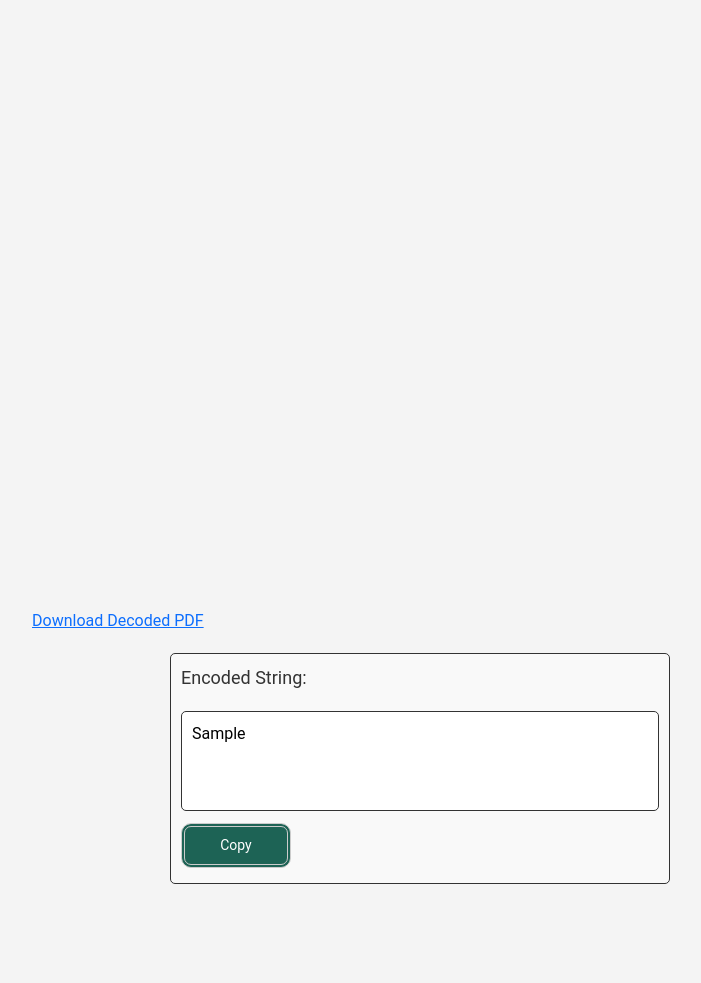
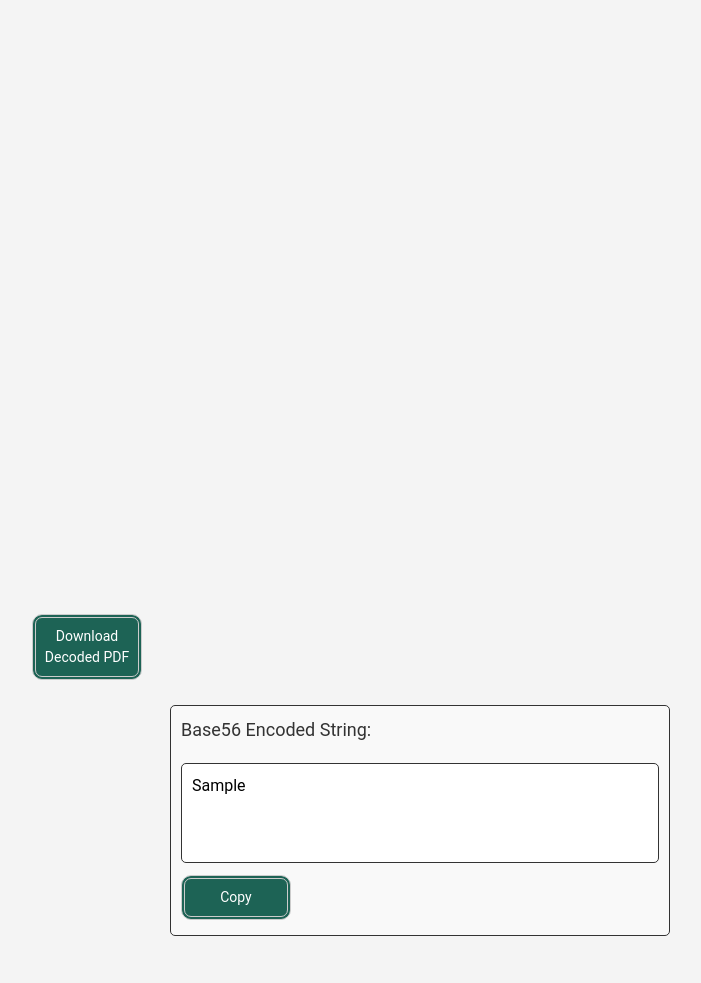
Before and after one commit to ddeveloper72/pdf-base64-xml, a Flask app: template templates/result.html in a window 1280 px wide. Shown: the part 225-1208 px from the top of the page, without its empty margins (220-921 px from the left). Before the commit the page ends 1109 px from the top, so only its background shows below. Run offline with Flask 3, Linux system fonts and the light colour scheme; the template is opened without the code that fills it: most values are stand-ins (such as "Sample title", 1, 10 or a date in 2020).

Commit message:
Refactor result.html to update download link and add base64 title

```diff
--- a/templates/result.html
+++ b/templates/result.html
@@ -3,14 +3,14 @@
 <h1>PDF Result</h1>
 {% if encoded_string %}
 <iframe src="data:application/pdf;base64,{{ encoded_string }}"></iframe>
-<a href="data:application/pdf;base64,{{ encoded_string }}" download="preview.pdf">Download Decoded PDF</a>
+<a href="data:application/pdf;base64,{{ encoded_string }}" class="button-link" download="preview.pdf">Download Decoded PDF</a>
 <br>
 {% else %}
 <p class="error-message">Invalid base64 code</p>
 {% endif %}
 
 <div class="base64">
-    <p class="base64-title">Encoded String:</p>
+    <p>Base56 Encoded String:</p>
     <textarea rows="10" cols="50">{{ encoded_string }}</textarea>
     <button class="button" onclick="copyToClipboard('{{ encoded_string }}')">Copy</button>
 
```
